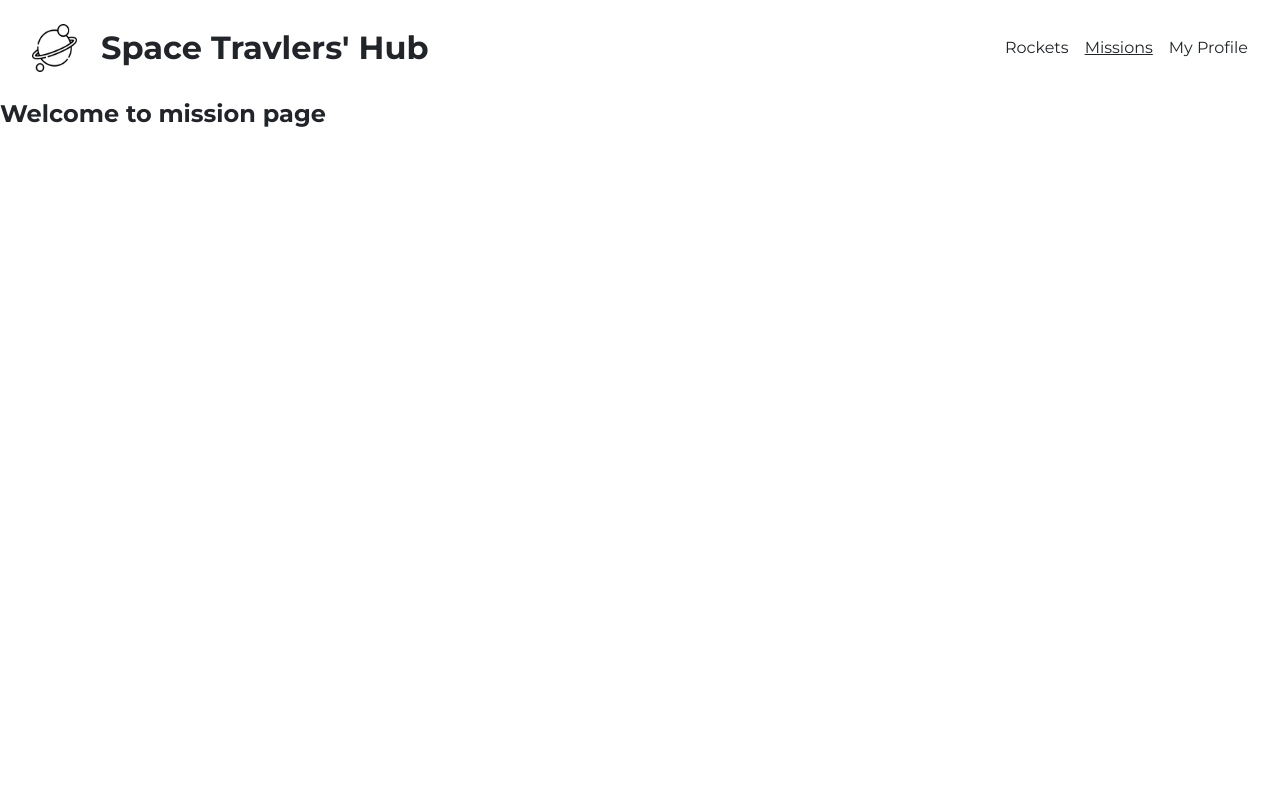
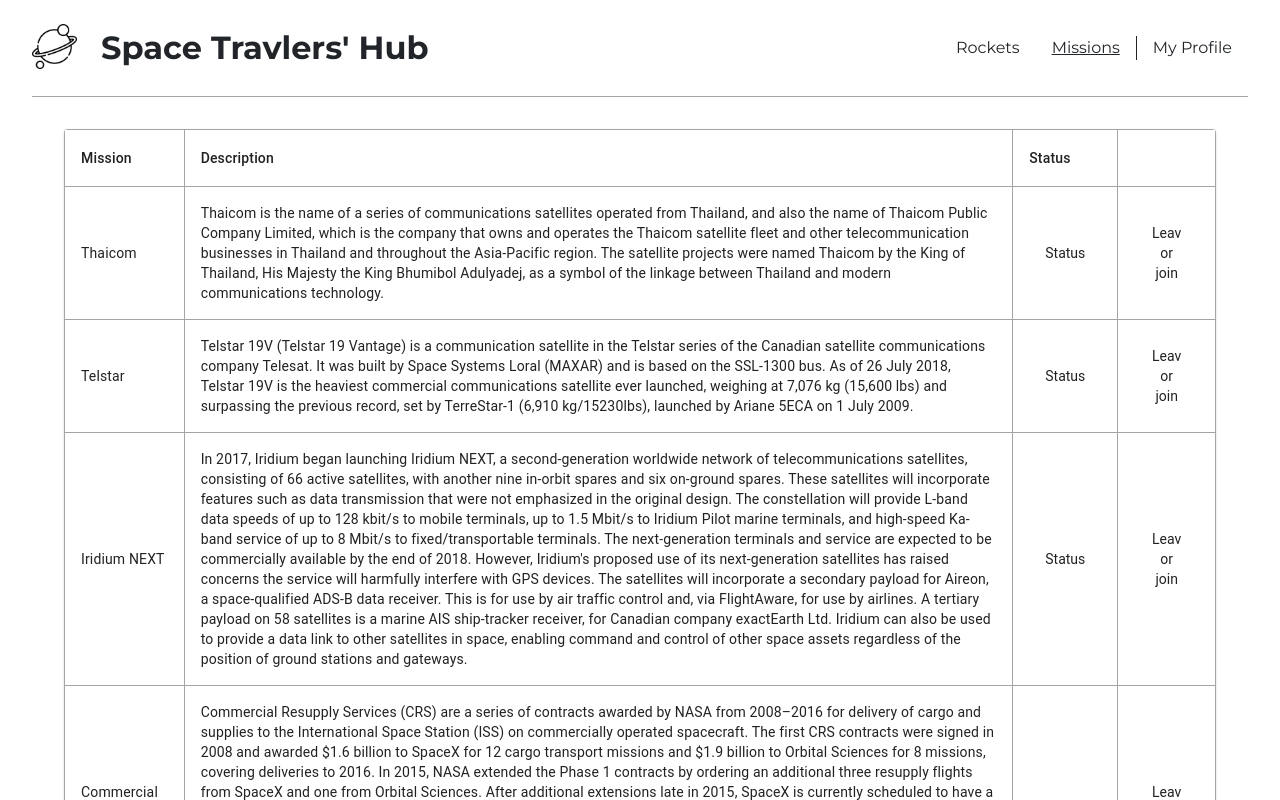
Before and after one commit to Mo7amedSMahdi/space-travelers-hub, a React (Create React App) app: page /mission in a window 1280 px wide. Shown: the top 800 px of the page. Built offline with nearby package versions, Linux system fonts and the light colour scheme.

Commit message:
display missions from dumy data

```diff
--- a/package.json
+++ b/package.json
@@ -3,6 +3,9 @@
   "version": "0.1.0",
   "private": true,
   "dependencies": {
+    "@emotion/react": "^11.9.0",
+    "@emotion/styled": "^11.8.1",
+    "@mui/material": "^5.8.0",
     "@reduxjs/toolkit": "^1.8.1",
     "@testing-library/jest-dom": "^5.16.4",
     "@testing-library/react": "^13.2.0",
--- a/src/components/header/navbar.css
+++ b/src/components/header/navbar.css
@@ -1,13 +1,26 @@
 .header {
   justify-content: space-between;
   align-items: center;
-  padding: 1.5rem 2rem;
-
+  padding: 1.5rem 0;
+  border-bottom: 1px solid var(--clr-grey);
   --gap: 1.5rem;
 }
 
 .header-title img {
   max-width: 45px;
+  max-height: 45px;
+}
+
+.nav--links {
+  gap: 0;
+}
+
+.nav--links li {
+  padding-inline: 1rem;
+}
+
+.nav--links li:last-child {
+  border-left: 1px solid var(--clr-black);
 }
 
 .active {
--- a/src/components/mission/Mission.jsx
+++ b/src/components/mission/Mission.jsx
@@ -1,10 +1,53 @@
 import React from 'react';
+import Table from '@mui/material/Table';
+import TableBody from '@mui/material/TableBody';
+import TableCell from '@mui/material/TableCell';
+import TableContainer from '@mui/material/TableContainer';
+import TableHead from '@mui/material/TableHead';
+import TableRow from '@mui/material/TableRow';
+import Paper from '@mui/material/Paper';
 import { useSelector } from 'react-redux';
+import './missions.css';
 
 const Mission = () => {
   const missions = useSelector((store) => store.missions);
   console.log(missions);
-  return <h2>Welcome to mission page</h2>;
+  return (
+    <section className="missions">
+      <TableContainer component={Paper}>
+        <Table sx={{ minWidth: 650, th: { border: '1px solid #a3a5a8' } }} aria-label="missions table">
+          <TableHead>
+            <TableRow>
+              <TableCell>Mission</TableCell>
+              <TableCell>Description</TableCell>
+              <TableCell>Status</TableCell>
+              <TableCell />
+            </TableRow>
+          </TableHead>
+          <TableBody>
+            {missions.map((mission) => (
+              <TableRow key={mission.mission_id} sx={{ td: { border: '1px solid #a3a5a8' } }}>
+                <TableCell component="th" scope="row">
+                  {mission.mission_name}
+                </TableCell>
+                <TableCell>{mission.description}</TableCell>
+                <TableCell>
+                  <button type="button" className="btn">
+                    Status
+                  </button>
+                </TableCell>
+                <TableCell>
+                  <button type="button" className="btn">
+                    Leav or join
+                  </button>
+                </TableCell>
+              </TableRow>
+            ))}
+          </TableBody>
+        </Table>
+      </TableContainer>
+    </section>
+  );
 };
 
 export default Mission;
--- /dev/null
+++ b/src/components/mission/missions.css
@@ -0,0 +1,3 @@
+.missions {
+  padding: 2rem;
+}
--- a/src/index.css
+++ b/src/index.css
@@ -8,7 +8,7 @@
   --clr-turkwaz: #1ba2b9;
   --clr-light-border: #1481fc;
   --clr-red: #dd3646;
-  --clr-grey: #090909;
+  --clr-grey: #a3a5a8;
 
   /* font families */
   --ff-montserrat: 'Montserrat', sans-serif;
@@ -66,7 +66,7 @@
   color: var(--clr-black);
   scroll-behavior: smooth;
   background: var(--clr-body);
-  padding-bottom: 8rem;
+  padding-inline: 2rem;
 }
 
 /* A elements that don't have a class get default styles */
```
Also changed, not shown: 1 other file (tests, documents, lock files or other folders).
